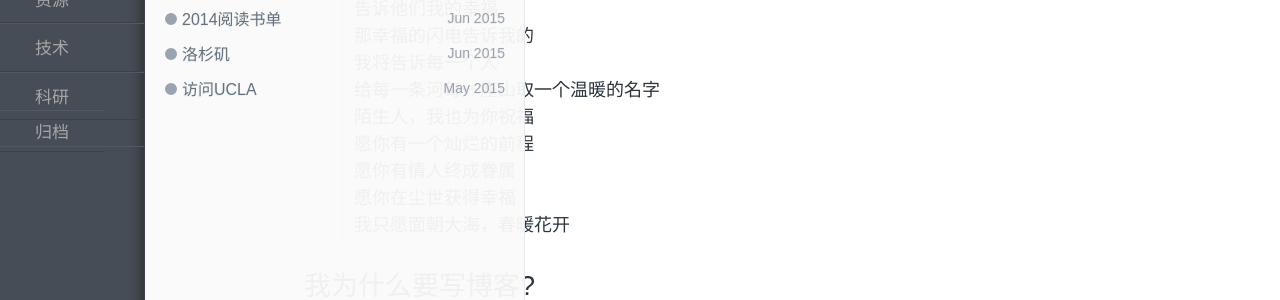
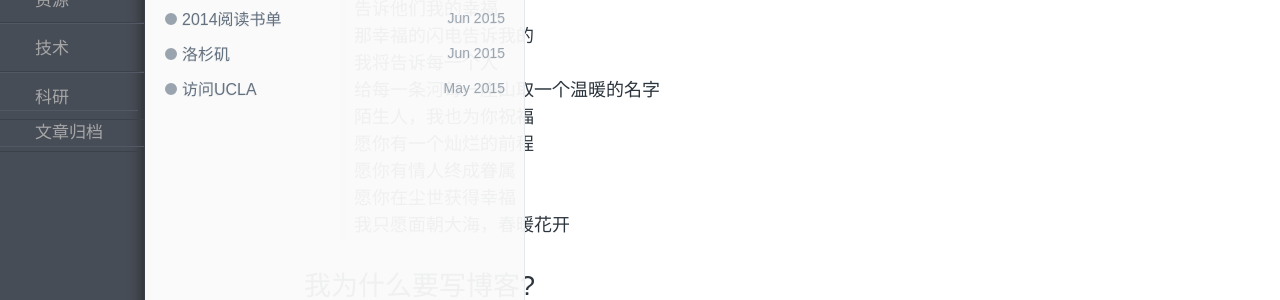
Before and after one commit to polyHong/polyHong.github.io, a Jekyll site: the page built from index.md, in a window 1280 px wide. Shown: the part 352-652 px from the top of the page. Built offline with Jekyll 4.4.1, drawn with Linux system fonts in a browser that asks for light colours; Markdown is read by kramdown in place of the engine named in the settings.

Commit message:
modify archive

```diff
--- a/_config.yml
+++ b/_config.yml
@@ -38,4 +38,4 @@ locals:
   tags: 标签
   about: 关于
   newest: 最新文章
-  archive: 归档
+  archive: 文章归档
```
